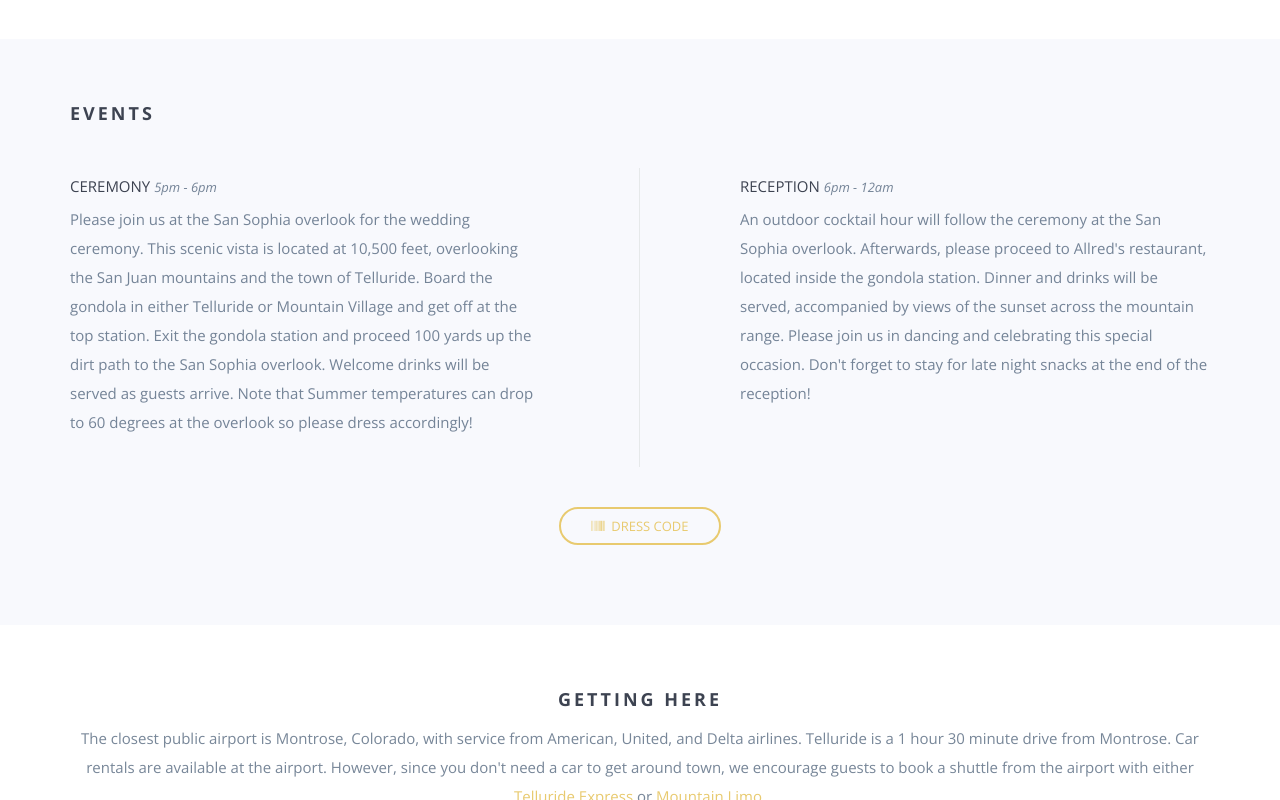
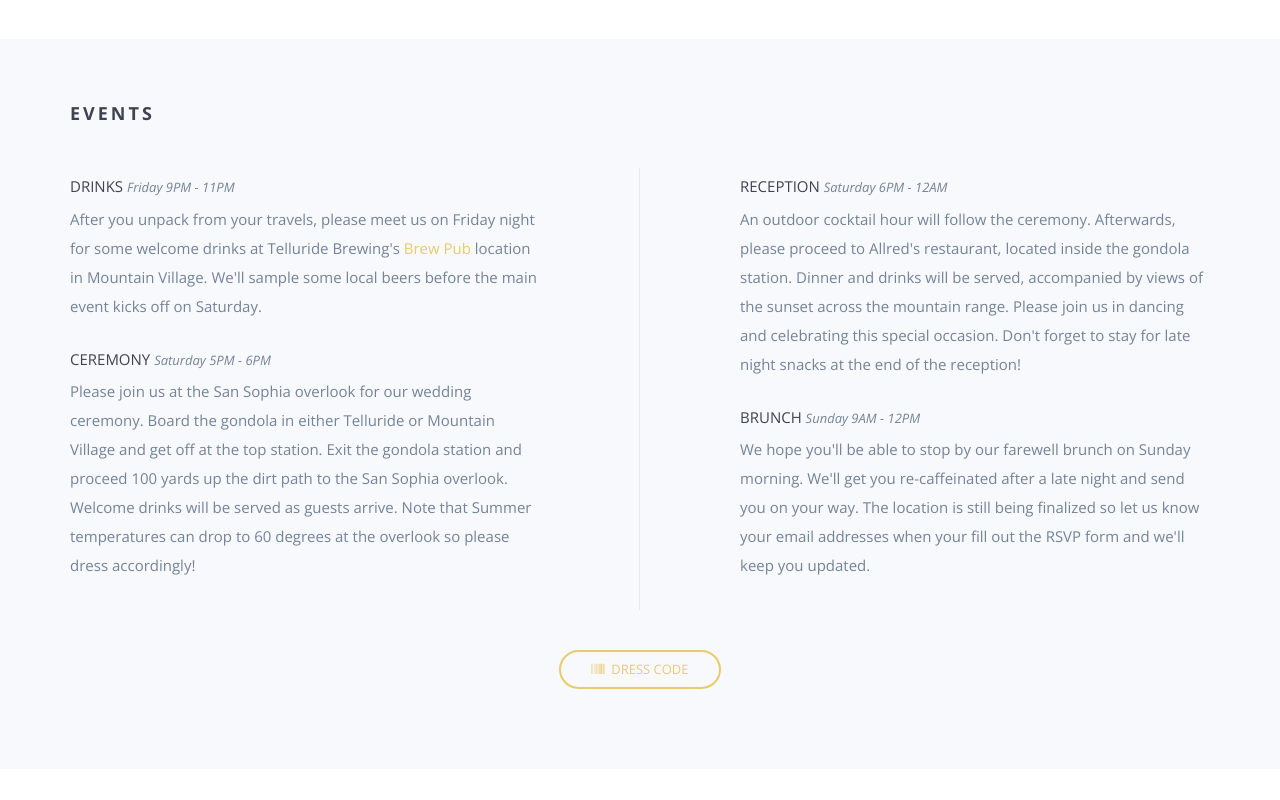
Before and after one commit to mogenson/mogenson.github.io, a website: page index.html in a window 1280 px wide. Shown: the part 1996-2796 px from the top of the page. Drawn offline with nearby package versions, Linux system fonts and the light colour scheme; some packages are replaced by stand-ins of ours; a script that the page names is missing.

Commit message:
update event info

```diff
--- a/index.html
+++ b/index.html
@@ -136,42 +136,36 @@
         <div class="row">
             <div class="col-md-6 col-sm-12 col-xs-12 leftcol">
                 <div class="wp3">
-                    <h5>Ceremony <span class="time">5PM - 6PM</span></h5>
-                    <p>Please join us at the San Sophia overlook for the wedding ceremony. This scenic vista is located
-                    at 10,500 feet, overlooking the San Juan mountains and the town of Telluride. Board
-                    the gondola in either Telluride or Mountain Village and get off at the top station.  Exit the
-                    gondola station and proceed 100 yards up the dirt path to the San Sophia overlook. Welcome
-                    drinks will be served as guests arrive. Note that Summer temperatures can drop to 60 degrees
-                    at the overlook so please dress accordingly!</p>
+                    <h5>Drinks <span class="time">Friday 9PM - 11PM</span></h5>
+                    <p>After you unpack from your travels, please meet us on Friday night for some welcome drinks
+                    at Telluride Brewing's <a href="https://www.telluridebrewingco.com/brew-pub">Brew Pub</a>
+                    location in Mountain Village. We'll sample some local beers before the main
+                    event kicks off on Saturday.</p>
                 </div>
-                <!--
                 <div class="wp5">
-                    <h5>Cocktail Night <span class="time">7PM - 12AM</span></h5>
-                    <p>This event is no way close to ethnic. The bride & groom would like to have some "shots before the
-                        knot". With booze flowing down the floor and the western attire on, everyone would be busy
-                        showing off their new moves on the stage which they have finely honed. Lastly, expect some beer
-                        pong matches & karaoke for sure.</p>
+                    <h5>Ceremony <span class="time">Saturday 5PM - 6PM</span></h5>
+                    <p>Please join us at the San Sophia overlook for our wedding ceremony. Board the gondola
+                    in either Telluride or Mountain Village and get off at the top station.  Exit the gondola
+                    station and proceed 100 yards up the dirt path to the San Sophia overlook. Welcome drinks
+                    will be served as guests arrive. Note that Summer temperatures can drop to 60 degrees at the
+                    overlook so please dress accordingly!</p>
                 </div>
-                -->
             </div>
             <div class="col-md-6 col-sm-12 col-xs-12 rightcol">
                 <div class="wp4">
-                    <h5>Reception <span class="time">6PM - 12AM</span></h5>
-                    <p>An outdoor cocktail hour will follow the ceremony at the San Sophia overlook. Afterwards,
-                    please proceed to Allred's restaurant, located inside the gondola
-                    station. Dinner and drinks will be served, accompanied by views of the sunset across the
-                    mountain range. Please join us in dancing and celebrating this special occasion. Don't forget
-                    to stay for late night snacks at the end of the reception!</p>
+                    <h5>Reception <span class="time">Saturday 6PM - 12AM</span></h5>
+                    <p>An outdoor cocktail hour will follow the ceremony. Afterwards, please proceed to Allred's
+                    restaurant, located inside the gondola station. Dinner and drinks will be served, accompanied
+                    by views of the sunset across the mountain range. Please join us in dancing and celebrating
+                    this special occasion. Don't forget to stay for late night snacks at the end of the reception!</p>
                 </div>
-                <!--
                 <div class="wp6">
-                    <h5>Wedding <span class="time">6PM-12AM</span></h5>
-                    <p>This is the main event in the entire wedding when the bride and the groom tie the
-                        knot. The groom comes with the barat and is greeted by the bride side with some dhol of course
-                        as maximum number of guests would be attending this event. This is when the couple circle the
-                        sacred fire and are finally declared husband and wife.</p>
+                    <h5>Brunch <span class="time">Sunday 9AM - 12PM</span></h5>
+                    <p>We hope you'll be able to stop by our farewell brunch on Sunday morning. We'll get
+                    you re-caffeinated after a late night and send you on your way. The location is still being
+                    finalized so let us know your email addresses when your fill out the RSVP form and we'll keep
+                    you updated.</p>
                 </div>
-                -->
             </div>
         </div>
         <div class="row section-padding">
```
Also changed, not shown: css/styles.min.css.
